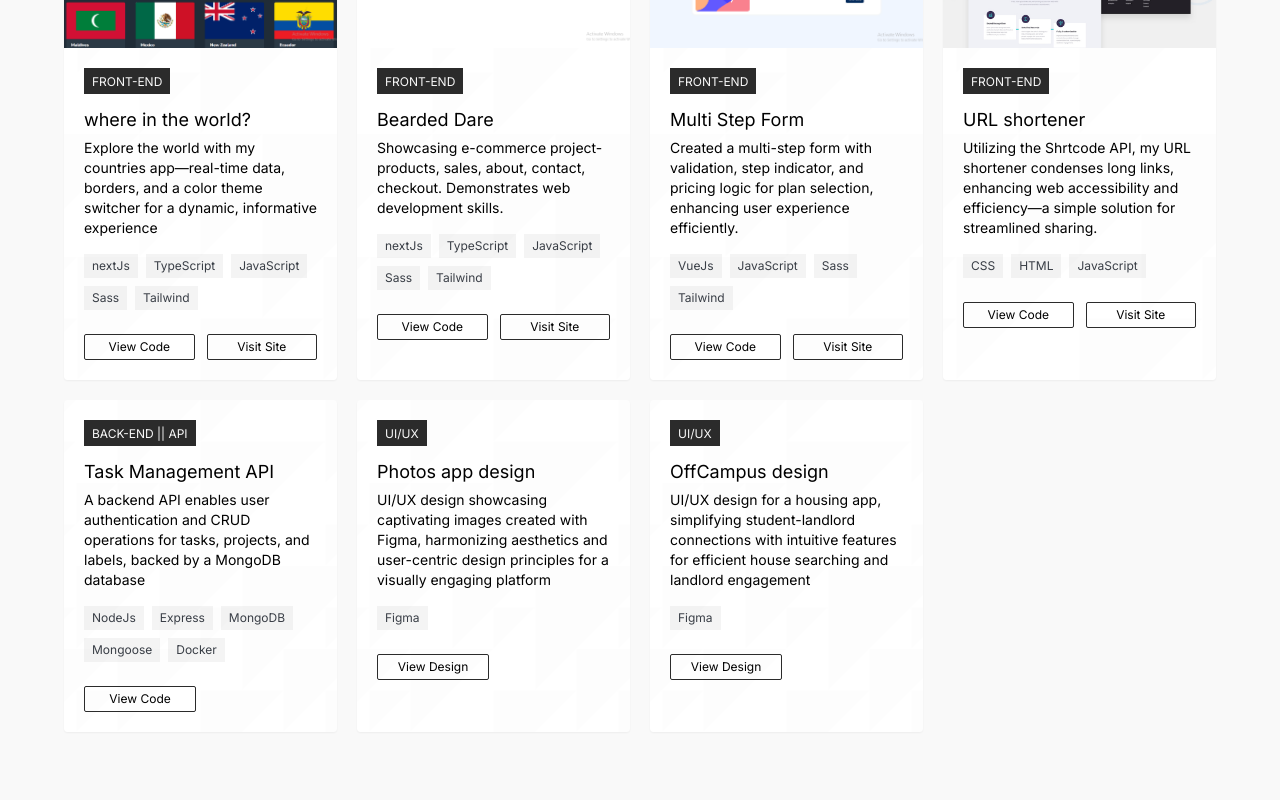
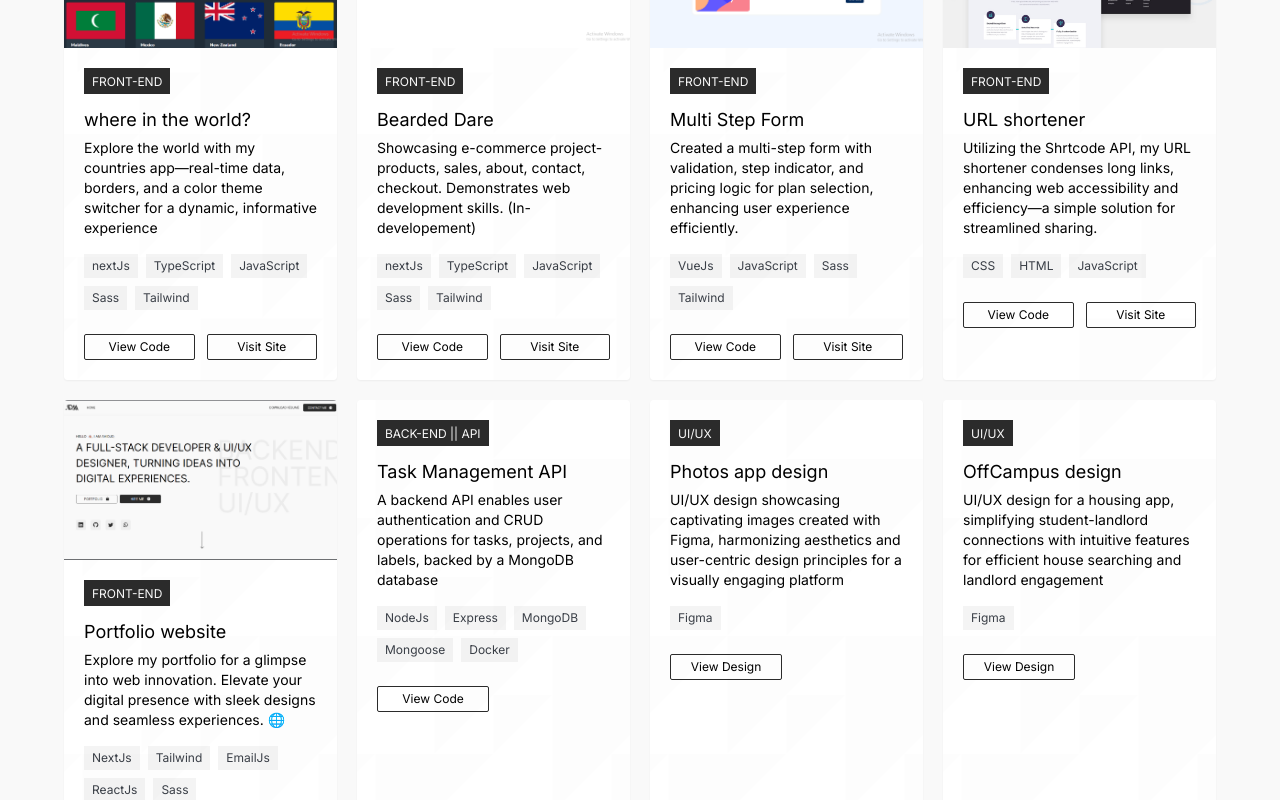
Before and after one commit to Moyijo99/pf, a Next.js app: page / in a window 1280 px wide. Shown: the part 1820-2620 px from the top of the page. Built offline with nearby package versions, Linux system fonts and the light colour scheme.

Commit message:
Added another project

```diff
--- a/app/data.js
+++ b/app/data.js
@@ -5,6 +5,7 @@ import project1Image from "./assets/Screenshot 2023-10-09 105717.png"
 import project2Image from "./assets/bd.png"
 import project3Image from "./assets/form.png"
 import project4Image from "./assets/url.jpg"
+import project5Image from "./assets/portfolio.png"
 
 export const skills = [
     {
@@ -37,7 +38,7 @@ export const projects = [
     {
         tag: "Front-end",
         title: "Bearded Dare",
-        text: "Showcasing e-commerce project-products, sales, about, contact, checkout. Demonstrates web development skills.",
+        text: "Showcasing e-commerce project-products, sales, about, contact, checkout. Demonstrates web development skills. (In-developement)",
         image: project2Image,
         techs: ["nextJs", "TypeScript", "JavaScript", "Sass", "Tailwind"],
         codeLink: "https://github.com/Aheedjo/bearded-dare",
@@ -60,6 +61,15 @@ export const projects = [
         techs: ["CSS", "HTML", "JavaScript"],
         codeLink: "https://github.com/Aheedjo/url-shortening-api-master",
         liveLink: "https://fascinating-cheesecake-452b26.netlify.app/"
+    },
+    {
+        tag: "Front-end",
+        title: "Portfolio website",
+        text: "Explore my portfolio for a glimpse into web innovation. Elevate your digital presence with sleek designs and seamless experiences. 🌐",
+        image: project5Image,
+        techs: ["NextJs", "Tailwind", "EmailJs", "ReactJs", "Sass"],
+        codeLink: "https://github.com/Aheedjo/adm",
+        liveLink: "https://adms-portfolio.vercel.app/"
     },
     {
         tag: "Back-end  ||  API",
```
Also changed, not shown: app/assets/portfolio.png (added).
